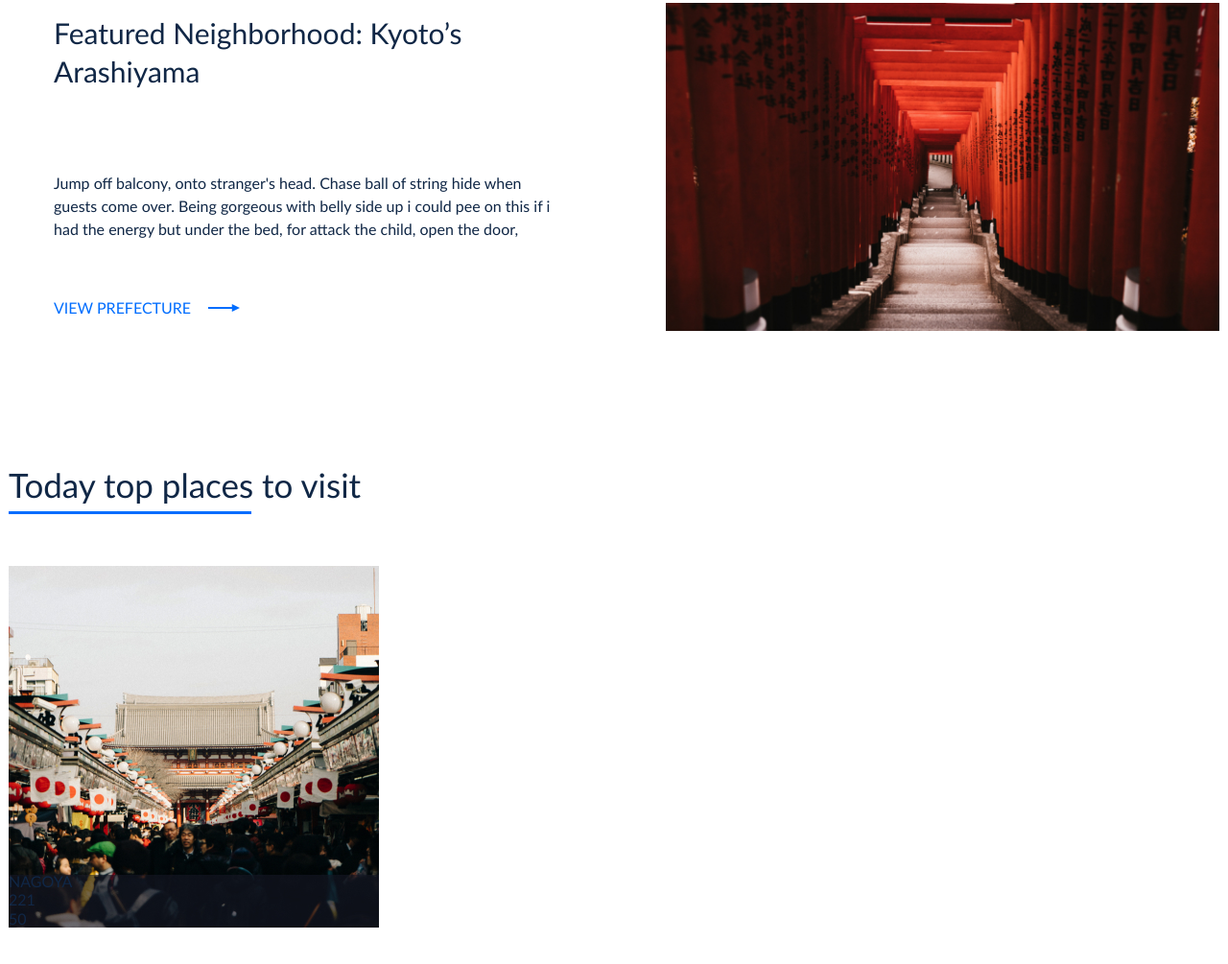
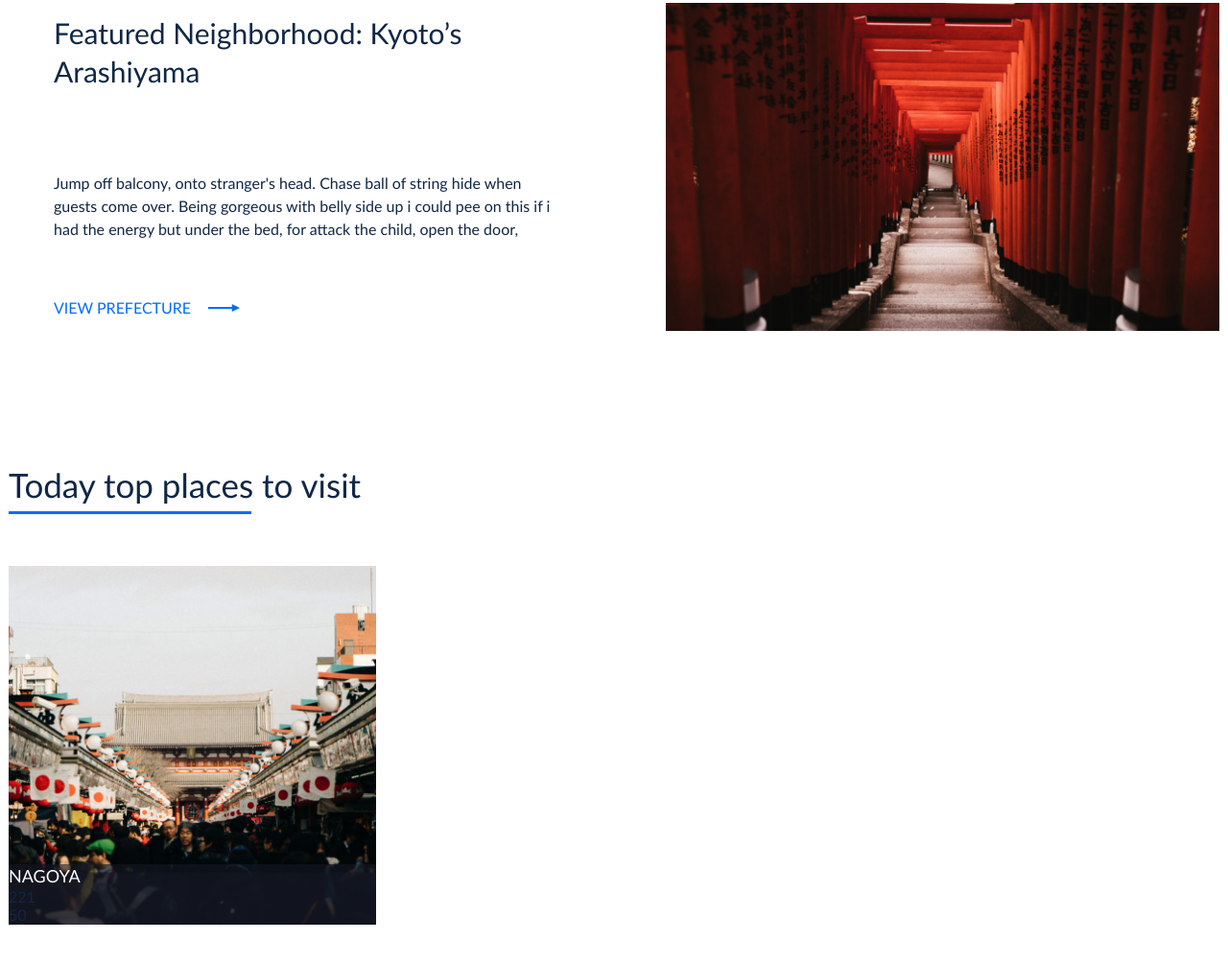
Before and after one commit to ikorotkov-ss/website-files_odigo, a plain HTML site: page index.html in a window 1280 px wide. Shown: the part 2370-3375 px from the top of the page at 96% size. Drawn offline with Linux system fonts and the light colour scheme.

Commit message:
конец дня

```diff
--- a/css/style.css
+++ b/css/style.css
@@ -812,12 +812,27 @@ img {
 .top__title {
   margin-bottom: 54px;
 }
+.top__cards {
+  display: grid;
+  grid-template-columns: repeat(3, 1fr);
+  grid-gap: 57px;
+}
 .top__card-pic {
   position: relative;
 }
+
 .top__card-stats {
   position: absolute;
   bottom: 0;
   left: 0;
+  width: 100%;
+  background: rgba(21, 24, 36, 0.6);
 }
+.top__card-title {
+  font-size: 18px;
+  line-height: 24px;
+  font-weight: 500;
+  color: #fff;
+}
+
 /* -------------- Top styles end -------------- */
```
